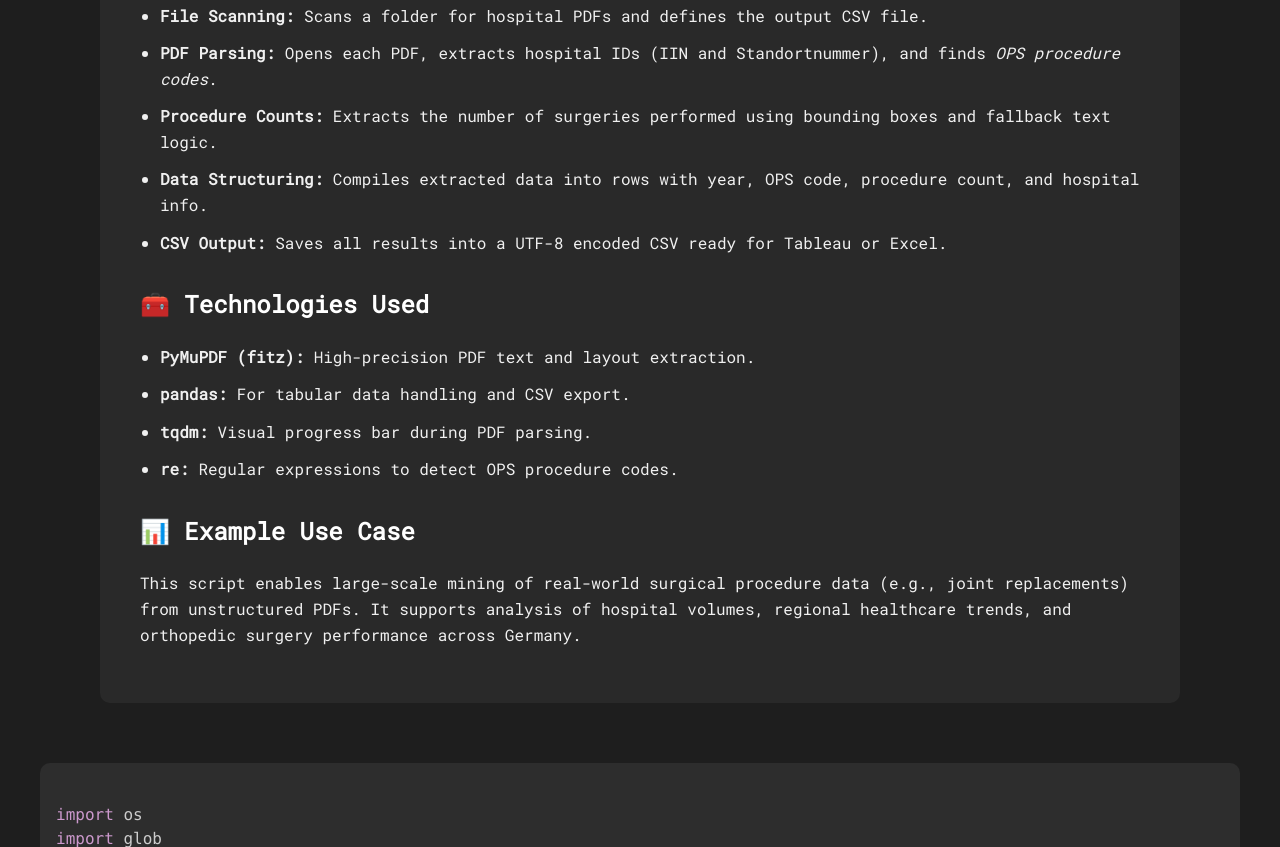
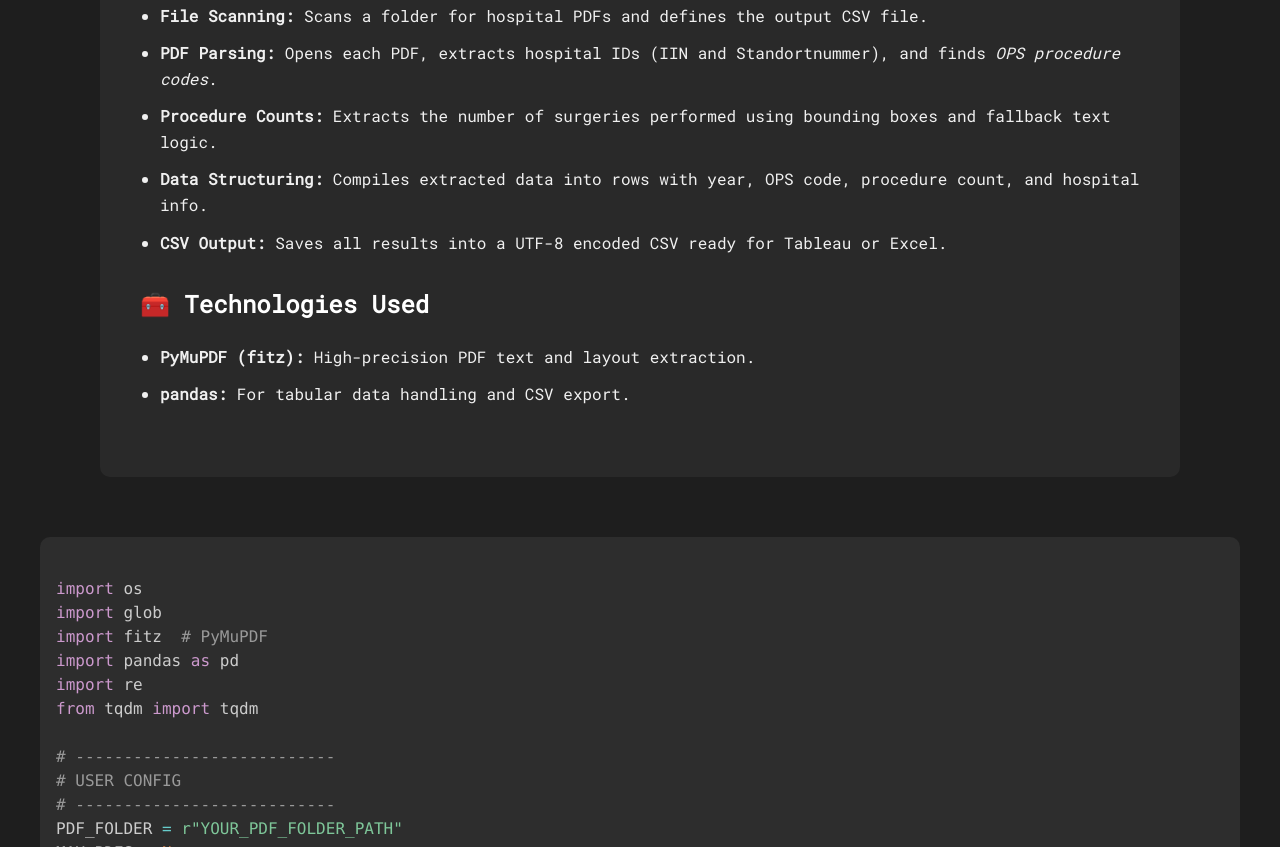
Before and after one commit to adil-siddique/germanyhealthcare-adilsiddique.github.io, a plain HTML site: page python-webscraping.html in a window 1280 px wide. Shown: the part 356-1203 px from the top of the page. Drawn offline with nearby package versions, Linux system fonts and the light colour scheme.

Commit message:
Update python-webscraping.html

```diff
--- a/python-webscraping.html
+++ b/python-webscraping.html
@@ -107,12 +107,8 @@
     <ul>
         <li><strong>PyMuPDF (fitz):</strong> High-precision PDF text and layout extraction.</li>
         <li><strong>pandas:</strong> For tabular data handling and CSV export.</li>
-        <li><strong>tqdm:</strong> Visual progress bar during PDF parsing.</li>
-        <li><strong>re:</strong> Regular expressions to detect OPS procedure codes.</li>
     </ul>
 
-    <h2>📊 Example Use Case</h2>
-    <p>This script enables large-scale mining of real-world surgical procedure data (e.g., joint replacements) from unstructured PDFs. It supports analysis of hospital volumes, regional healthcare trends, and orthopedic surgery performance across Germany.</p>
 </div>
 
     <pre><code class="language-python">
```
